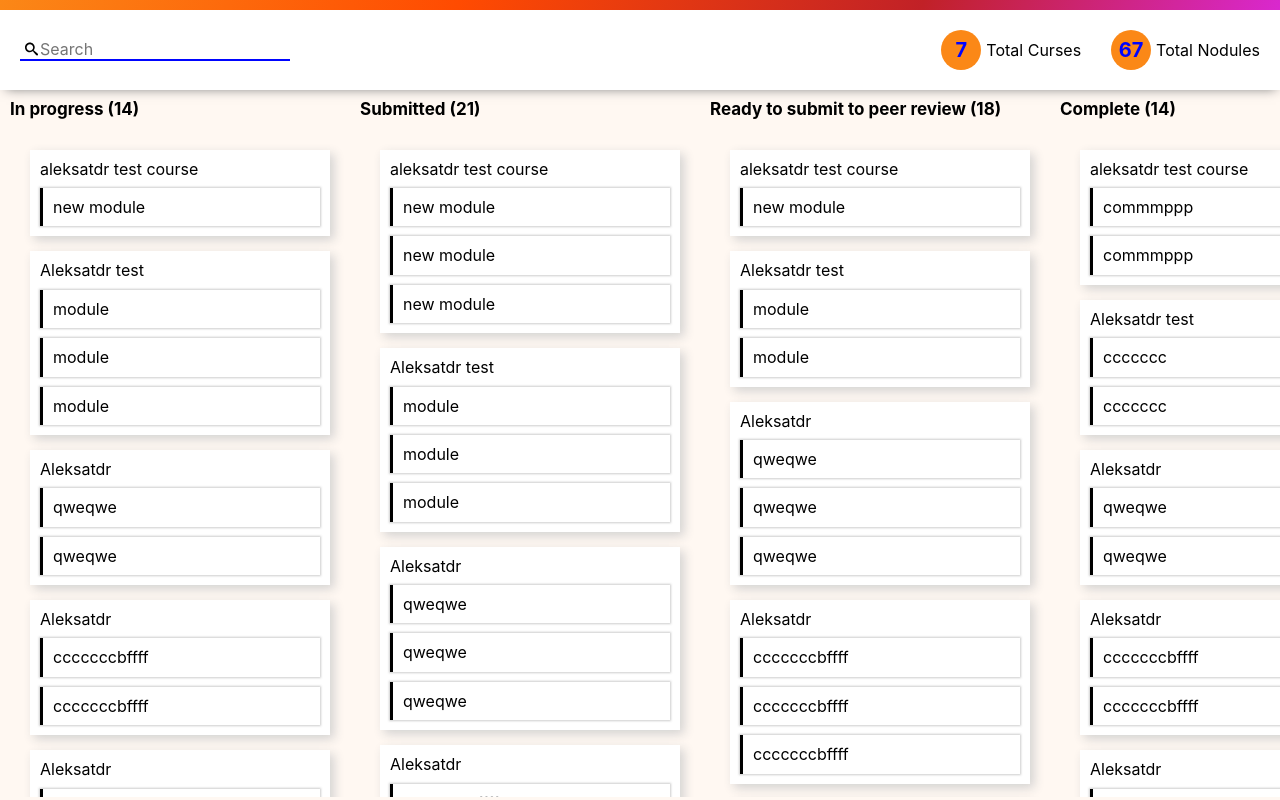
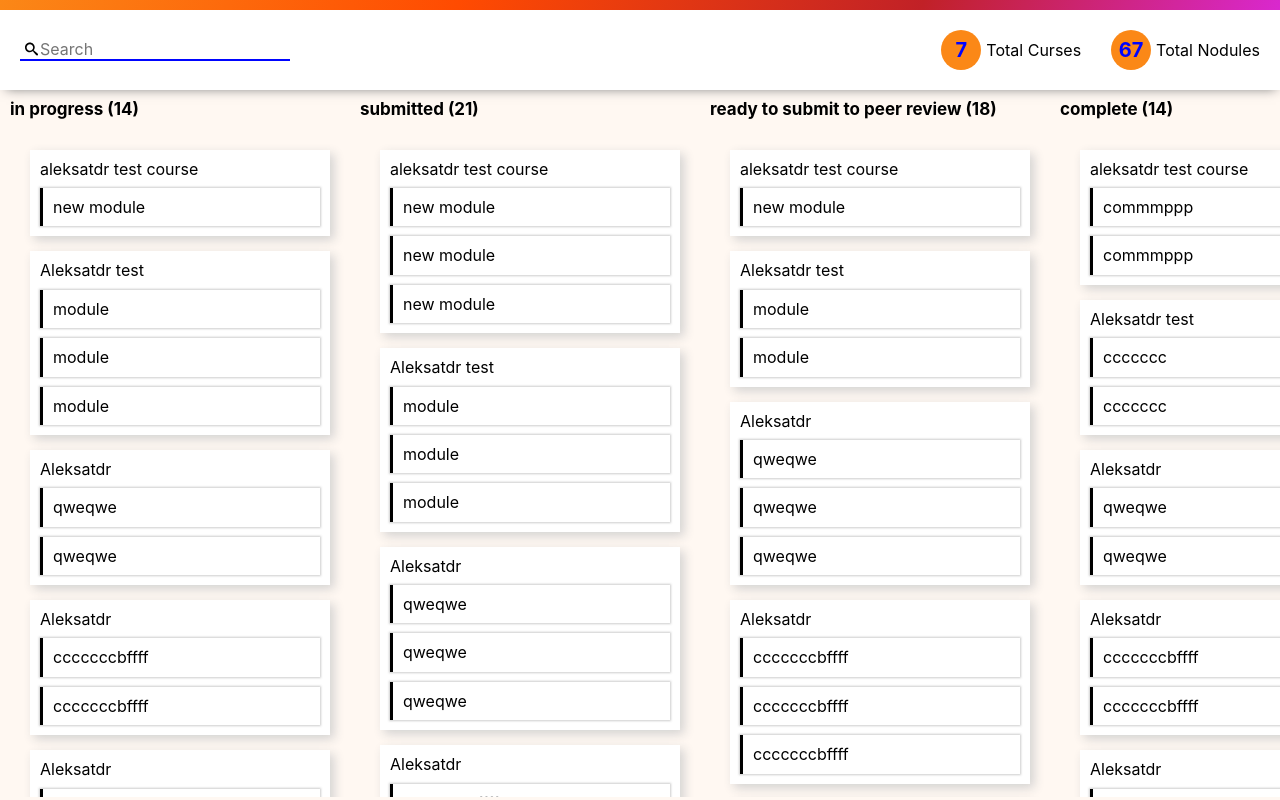
Before and after one commit to aleksandr031091/Curses_T, a React (Create React App) app: page / in a window 1280 px wide. Built offline with nearby package versions, Linux system fonts and the light colour scheme.

Commit message:
ref block course

```diff
--- a/src/components/dashboard/Dashboard.js
+++ b/src/components/dashboard/Dashboard.js
@@ -1,11 +1,11 @@
 import curses from "../curses.json";
-import CurseModules from "./curse_modules/CurseModules";
 import { useEffect, useState } from "react";
-
 import Header from "../header_dashboard/Header";
 import Sidebar from "../sidebar/Sidebar";
+import BlockCourse from "./block_course/BlockCourse";
+
 import DashboardStyled from "./DashboardStyled";
-import Skeleton, { SkeletonTheme } from "react-loading-skeleton";
+import { SkeletonTheme } from "react-loading-skeleton";
 import "react-loading-skeleton/dist/skeleton.css";
 
 const Deshboard = () => {
@@ -94,222 +94,71 @@ const Deshboard = () => {
 
         <div className="content_board">
           <div className="block_wrapper">
-            <div className="block_curses">
-              <h2 className="block_title">
-                {!load ? (
-                  <Skeleton width="150px" />
-                ) : (
-                  `In progress (${showTotalMoules("in progress")})`
-                )}
-              </h2>
-              <ul className="block_list">
-                {searcTermhResult.map((curse) => (
-                  <li
-                    key={curse.id}
-                    className={
-                      curse.id === courseState.id
-                        ? "focus-curses_card curses_card"
-                        : "curses_card"
-                    }
-                    onClick={onHandleClickCard(curse.id)}
-                  >
-                    {!load ? (
-                      <Skeleton className="curse_title" width="200px" />
-                    ) : (
-                      <p className="curse_title">{curse.title}</p>
-                    )}
-                    <CurseModules
-                      modules={curse.module}
-                      status="in progress"
-                      idxModule={idxModuleState}
+            <BlockCourse
+              load={load}
+              showTotalMoules={showTotalMoules}
+              searcTermhResult={searcTermhResult}
+              courseState={courseState}
+              onHandleClickCard={onHandleClickCard}
+              idxModuleState={idxModuleState}
               onHandleClickModule={onHandleClickModule}
+              blockName="in progress"
+            />
+
+            <BlockCourse
               load={load}
+              showTotalMoules={showTotalMoules}
+              searcTermhResult={searcTermhResult}
+              courseState={courseState}
+              onHandleClickCard={onHandleClickCard}
+              idxModuleState={idxModuleState}
+              onHandleClickModule={onHandleClickModule}
+              blockName="submitted"
             />
-                  </li>
-                ))}
-              </ul>
-            </div>
 
-            <div className="block_curses">
-              <h2 className="block_title">
-                {!load ? (
-                  <Skeleton width="150px" />
-                ) : (
-                  `Submitted (${showTotalMoules("submitted")})`
-                )}
-              </h2>
-              <ul className="block_list">
-                {searcTermhResult.map((curse) => (
-                  <li
-                    key={curse.id}
-                    className={
-                      curse.id === courseState.id
-                        ? "focus-curses_card curses_card"
-                        : "curses_card"
-                    }
-                    onClick={onHandleClickCard(curse.id)}
-                  >
-                    {!load ? (
-                      <Skeleton className="curse_title" width="200px" />
-                    ) : (
-                      <p className="curse_title">{curse.title}</p>
-                    )}
-                    <CurseModules
-                      modules={curse.module}
-                      status="submitted"
-                      idxModule={idxModuleState}
+            <BlockCourse
+              load={load}
+              showTotalMoules={showTotalMoules}
+              searcTermhResult={searcTermhResult}
+              courseState={courseState}
+              onHandleClickCard={onHandleClickCard}
+              idxModuleState={idxModuleState}
               onHandleClickModule={onHandleClickModule}
+              blockName="ready to submit to peer review"
+            />
+
+            <BlockCourse
               load={load}
+              showTotalMoules={showTotalMoules}
+              searcTermhResult={searcTermhResult}
+              courseState={courseState}
+              onHandleClickCard={onHandleClickCard}
+              idxModuleState={idxModuleState}
+              onHandleClickModule={onHandleClickModule}
+              blockName="complete"
             />
-                  </li>
-                ))}
-              </ul>
-            </div>
 
-            <div className="block_curses">
-              <h2 className="block_title">
-                {!load ? (
-                  <Skeleton width="150px" />
-                ) : (
-                  `Ready to submit to peer review
-                   (${showTotalMoules("ready to submit to peer review")})`
-                )}
-              </h2>
-              <ul className="block_list">
-                {searcTermhResult.map((curse) => (
-                  <li
-                    key={curse.id}
-                    className={
-                      curse.id === courseState.id
-                        ? "focus-curses_card curses_card"
-                        : "curses_card"
-                    }
-                    onClick={onHandleClickCard(curse.id)}
-                  >
-                    {!load ? (
-                      <Skeleton className="curse_title" width="200px" />
-                    ) : (
-                      <p className="curse_title">{curse.title}</p>
-                    )}
-                    <CurseModules
-                      modules={curse.module}
-                      status="ready to submit to peer review"
-                      idxModule={idxModuleState}
+            <BlockCourse
+              load={load}
+              showTotalMoules={showTotalMoules}
+              searcTermhResult={searcTermhResult}
+              courseState={courseState}
+              onHandleClickCard={onHandleClickCard}
+              idxModuleState={idxModuleState}
               onHandleClickModule={onHandleClickModule}
+              blockName="complete"
+            />
+
+            <BlockCourse
               load={load}
+              showTotalMoules={showTotalMoules}
+              searcTermhResult={searcTermhResult}
+              courseState={courseState}
+              onHandleClickCard={onHandleClickCard}
+              idxModuleState={idxModuleState}
+              onHandleClickModule={onHandleClickModule}
+              blockName="complete"
             />
-                  </li>
-                ))}
-              </ul>
-            </div>
-
-            <div className="block_curses">
-              <h2 className="block_title">
-                {!load ? (
-                  <Skeleton width="150px" />
-                ) : (
-                  `Complete (${showTotalMoules("complete")})`
-                )}
-              </h2>
-              <ul className="block_list">
-                {searcTermhResult.map((curse) => (
-                  <li
-                    key={curse.id}
-                    className={
-                      curse.id === courseState.id
-                        ? "focus-curses_card curses_card"
-                        : "curses_card"
-                    }
-                    onClick={onHandleClickCard(curse.id)}
-                  >
-                    {!load ? (
-                      <Skeleton className="curse_title" width="200px" />
-                    ) : (
-                      <p className="curse_title">{curse.title}</p>
-                    )}
-                    <CurseModules
-                      modules={curse.module}
-                      status="complete"
-                      idxModule={idxModuleState}
-                      onHandleClickModule={onHandleClickModule}
-                      load={load}
-                    />
-                  </li>
-                ))}
-              </ul>
-            </div>
-
-            <div className="block_curses">
-              <h2 className="block_title">
-                {!load ? (
-                  <Skeleton width="150px" />
-                ) : (
-                  `Complete (${showTotalMoules("complete")})`
-                )}
-              </h2>
-              <ul className="block_list">
-                {searcTermhResult.map((curse) => (
-                  <li
-                    key={curse.id}
-                    className={
-                      curse.id === courseState.id
-                        ? "focus-curses_card curses_card"
-                        : "curses_card"
-                    }
-                    onClick={onHandleClickCard(curse.id)}
-                  >
-                    {!load ? (
-                      <Skeleton className="curse_title" width="200px" />
-                    ) : (
-                      <p className="curse_title">{curse.title}</p>
-                    )}
-                    <CurseModules
-                      modules={curse.module}
-                      status="complete"
-                      idxModule={idxModuleState}
-                      onHandleClickModule={onHandleClickModule}
-                      load={load}
-                    />
-                  </li>
-                ))}
-              </ul>
-            </div>
-
-            <div className="block_curses">
-              <h2 className="block_title">
-                {!load ? (
-                  <Skeleton width="150px" />
-                ) : (
-                  `Complete (${showTotalMoules("complete")})`
-                )}
-              </h2>
-              <ul className="block_list">
-                {searcTermhResult.map((curse) => (
-                  <li
-                    key={curse.id}
-                    className={
-                      curse.id === courseState.id
-                        ? "focus-curses_card curses_card"
-                        : "curses_card"
-                    }
-                    onClick={onHandleClickCard(curse.id)}
-                  >
-                    {!load ? (
-                      <Skeleton className="curse_title" width="200px" />
-                    ) : (
-                      <p className="curse_title">{curse.title}</p>
-                    )}
-                    <CurseModules
-                      modules={curse.module}
-                      status="complete"
-                      idxModule={idxModuleState}
-                      onHandleClickModule={onHandleClickModule}
-                      load={load}
-                    />
-                  </li>
-                ))}
-              </ul>
-            </div>
           </div>
           {stateBar && (
             <Sidebar
--- /dev/null
+++ b/src/components/dashboard/block_course/BlockCourse.js
@@ -0,0 +1,53 @@
+import CurseModules from "../curse_modules/CurseModules";
+import Skeleton from "react-loading-skeleton";
+
+const BlockCourse = ({
+  load,
+  showTotalMoules,
+  searcTermhResult,
+  courseState,
+  onHandleClickCard,
+  idxModuleState,
+  onHandleClickModule,
+  blockName,
+}) => {
+  return (
+    <div className="block_curses">
+      <h2 className="block_title">
+        {!load ? (
+          <Skeleton width="150px" />
+        ) : (
+          `${blockName} (${showTotalMoules(blockName)})`
+        )}
+      </h2>
+      <ul className="block_list">
+        {searcTermhResult.map((curse) => (
+          <li
+            key={curse.id}
+            className={
+              curse.id === courseState.id
+                ? "focus-curses_card curses_card"
+                : "curses_card"
+            }
+            onClick={onHandleClickCard(curse.id)}
+          >
+            {!load ? (
+              <Skeleton className="curse_title" width="200px" />
+            ) : (
+              <p className="curse_title">{curse.title}</p>
+            )}
+            <CurseModules
+              modules={curse.module}
+              status={blockName}
+              idxModule={idxModuleState}
+              onHandleClickModule={onHandleClickModule}
+              load={load}
+            />
+          </li>
+        ))}
+      </ul>
+    </div>
+  );
+};
+
+export default BlockCourse;
```
Lines whose indentation alone changed are shown as unchanged.
